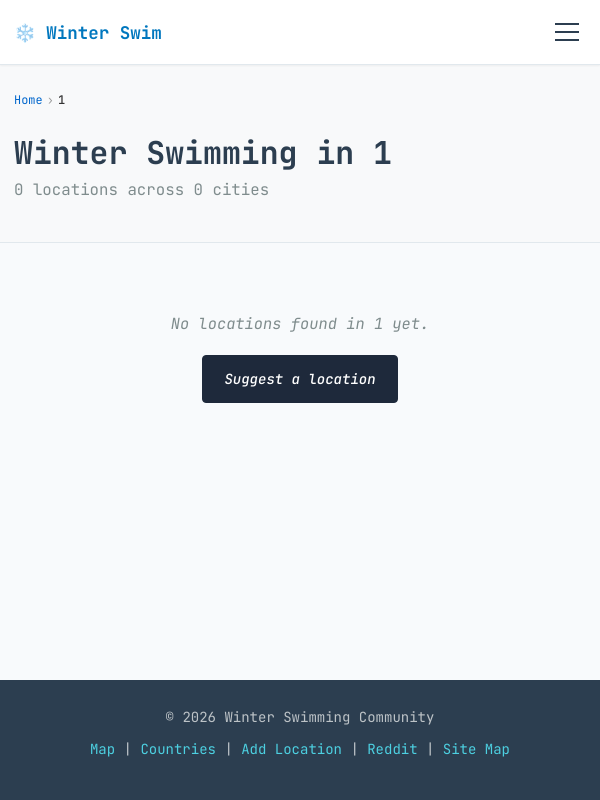
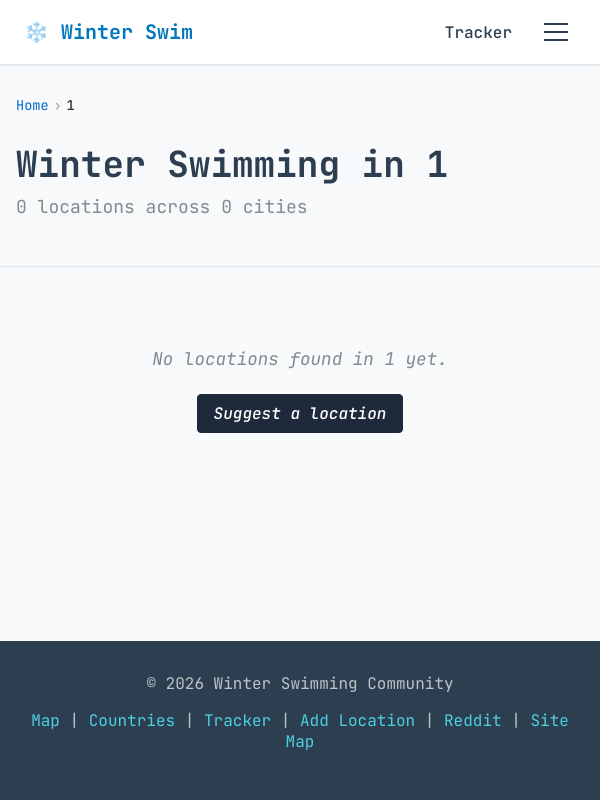
Before and after one commit to tjomk/winterswim, a Django app: page /en/1/ in a window 600 px wide. Run offline with Django 5.2, Linux system fonts and the light colour scheme; data that the repository does not hold is empty; parts of the project's set-up code (start-up, migrations or seed data) failed here and were passed over; some libraries are stand-ins or nearby versions.

Commit message:
Header menu updates

```diff
--- a/static/css/main.css
+++ b/static/css/main.css
@@ -133,10 +133,11 @@
     --footer-height: 200px;
 
     /* Breakpoints (for JavaScript) */
-    --breakpoint-sm: 640px;
-    --breakpoint-md: 768px;
-    --breakpoint-lg: 1024px;
-    --breakpoint-xl: 1280px;
+    --breakpoint-xs: 576px;
+    --breakpoint-sm: 768px;
+    --breakpoint-md: 992px;
+    --breakpoint-lg: 1200px;
+    --breakpoint-xl: 1400px;
 }
 
 /* Dark mode variables */
@@ -1773,8 +1774,8 @@ div.form-checkbox:not(#id_facilities) input[type="radio"] {
  * ============================================
  */
 
-/* Mobile responsiveness */
-@media (max-width: 768px) {
+/* X-Small screens (< 576px) - Smallest screens with hamburger menu only */
+@media (max-width: 575px) {
     html {
         font-size: 14px;
     }
@@ -1789,8 +1790,19 @@ div.form-checkbox:not(#id_facilities) input[type="radio"] {
     }
 
     /* Header */
+    .site-header .container {
+        justify-content: space-between;
+    }
+
     .mobile-menu-toggle {
         display: block;
+        position: relative;
+        z-index: var(--z-sticky);
+    }
+
+    /* Ensure logo stays on the left on x-small screens */
+    .site-logo {
+        margin-right: auto;
     }
 
     .site-nav {
@@ -1960,8 +1972,99 @@ div.form-checkbox:not(#id_facilities) input[type="radio"] {
     }
 }
 
-/* Tablet adjustments */
-@media (min-width: 769px) and (max-width: 1024px) {
+/* Small screens (≥ 576px to < 768px) - Show Tracker link, keep rest in hamburger */
+@media (min-width: 576px) and (max-width: 767px) {
+    .mobile-menu-toggle {
+        display: block;
+    }
+
+    /* Header layout adjustments */
+    .site-header .container {
+        justify-content: space-between;
+    }
+
+    /* Main navigation container - visible for tracker link */
+    .site-nav {
+        position: static;
+        transform: none;
+        opacity: 1;
+        visibility: visible;
+        box-shadow: none;
+        padding: 0;
+        background-color: transparent;
+        border-bottom: none;
+        display: flex;
+        align-items: center;
+        gap: var(--spacing-lg);
+    }
+
+    /* Mobile menu dropdown (when opened) */
+    .site-nav.mobile-menu-open {
+        position: fixed;
+        top: var(--header-height);
+        left: 0;
+        right: 0;
+        flex-direction: column;
+        align-items: stretch;
+        background-color: var(--color-bg-primary);
+        border-bottom: 1px solid var(--color-border);
+        box-shadow: var(--shadow-lg);
+        padding: var(--spacing-md);
+        z-index: var(--z-modal);
+    }
+
+    /* Tracker link - always visible */
+    .nav-link-tracker {
+        display: inline-block !important;
+        padding: var(--spacing-sm) var(--spacing-md);
+        border-bottom: none;
+    }
+
+    /* Other navigation links - hidden by default */
+    .nav-link:not(.nav-link-tracker) {
+        display: none;
+    }
+
+    /* Show all links when mobile menu is open */
+    .site-nav.mobile-menu-open .nav-link {
+        display: block;
+        padding: var(--spacing-md);
+        border-bottom: 1px solid var(--color-border);
+    }
+
+    .language-switcher {
+        display: none;
+    }
+
+    /* Position hamburger menu on the right */
+    .mobile-menu-toggle {
+        margin-left: var(--spacing-sm);
+        position: relative;
+        z-index: var(--z-sticky);
+        order: 3; /* Hamburger comes after nav */
+    }
+
+    /* Ensure logo stays on the left */
+    .site-logo {
+        order: 1; /* Logo comes first */
+        margin-right: auto; /* Push logo to the left */
+    }
+
+    /* Navigation comes between logo and hamburger */
+    .site-nav {
+        order: 2; /* Nav comes after logo, before hamburger */
+    }
+
+    /* Mobile menu open state */
+    .site-nav.mobile-menu-open.is-open {
+        transform: translateY(0);
+        opacity: 1;
+        visibility: visible;
+    }
+}
+
+/* Medium screens (≥ 768px to < 992px) - Tablet adjustments */
+@media (min-width: 768px) and (max-width: 991px) {
     .location-filters {
         gap: var(--spacing-sm);
     }
@@ -1972,7 +2075,7 @@ div.form-checkbox:not(#id_facilities) input[type="radio"] {
 }
 
 /* Responsive map height */
-@media (max-width: 480px) {
+@media (max-width: 575px) {
     .map-container {
         height: 40vh;
         min-height: 300px;
@@ -2149,7 +2252,7 @@ div.form-checkbox:not(#id_facilities) input[type="radio"] {
     margin-top: 10px;
 }
 
-@media (max-width: 600px) {
+@media (max-width: 575px) {
     .help-grid {
         grid-template-columns: 1fr; /* Stack on mobile */
     }
@@ -2271,7 +2374,7 @@ h1 {
 }
 
 /* Mobile responsiveness for tracker */
-@media (max-width: 768px) {
+@media (max-width: 575px) {
     .site-header .container {
         padding-left: var(--spacing-md);
         padding-right: var(--spacing-md);
@@ -2314,3 +2417,27 @@ h1 {
 
 
 }
+
+/* Small screens (576px to 767px) - Tracker adjustments */
+@media (min-width: 576px) and (max-width: 767px) {
+    .tracker-header {
+        flex-direction: column;
+        align-items: flex-start;
+        gap: 1rem;
+    }
+
+    .stats-bar {
+        flex-direction: column;
+        align-items: flex-start;
+        padding: 15px;
+    }
+
+    .form-grid {
+        grid-template-columns: 1fr; /* Stack form inputs vertically */
+    }
+
+    .form-footer {
+        flex-direction: column;
+        gap: 10px;
+    }
+}
--- a/static/js/main.js
+++ b/static/js/main.js
@@ -16,12 +16,14 @@
 
         toggle.addEventListener('click', function() {
             nav.classList.toggle('is-open');
+            nav.classList.toggle('mobile-menu-open');
         });
 
         // Close menu when clicking outside
         document.addEventListener('click', function(event) {
             if (!toggle.contains(event.target) && !nav.contains(event.target)) {
                 nav.classList.remove('is-open');
+                nav.classList.remove('mobile-menu-open');
             }
         });
 
@@ -29,6 +31,7 @@
         document.addEventListener('keydown', function(event) {
             if (event.key === 'Escape') {
                 nav.classList.remove('is-open');
+                nav.classList.remove('mobile-menu-open');
             }
         });
     }
--- a/templates/base.html
+++ b/templates/base.html
@@ -96,6 +96,9 @@
                 <a href="{% url 'blog:list' %}" class="nav-link {% if request.resolver_match.app_name == 'blog' %}nav-link-active{% endif %}">
                     {% trans 'Blog' %}
                 </a>
+                <a href="{% url 'plunge_tracker:plunge_list' %}" class="nav-link nav-link-tracker {% if request.resolver_match.app_name == 'plunge_tracker' %}nav-link-active{% endif %}">
+                    Tracker
+                </a>
                 <a href="{% url 'locations:submit' %}" class="nav-link {% if request.resolver_match.url_name == 'submit' %}nav-link-active{% endif %}">
                     {% trans 'Add Location' %}
                 </a>
@@ -141,6 +144,7 @@
                 <a href="{% url 'locations:country_list' %}" {% if request.resolver_match.url_name == 'country_list' or request.resolver_match.url_name == 'country_detail' or request.resolver_match.url_name == 'city_detail' %}nav-link-active{% endif %}">
                     {% trans 'Countries' %}
                 </a> |
+                <a href="{% url 'plunge_tracker:plunge_list' %}">Tracker</a> |
                 <a href="{% url 'locations:submit' %}">{% trans 'Add Location' %}</a> |
                 <a href="https://www.reddit.com/r/winterwimming" target="_blank" rel="noopener noreferrer">Reddit</a> |
                 <a href="{% url 'locations:sitemap_page' %}">{% trans 'Site Map' %}</a>
```
